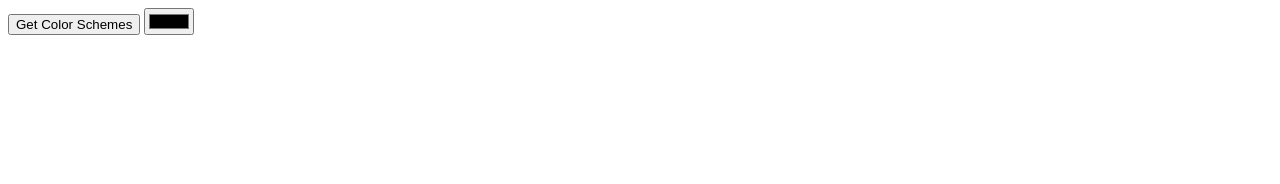
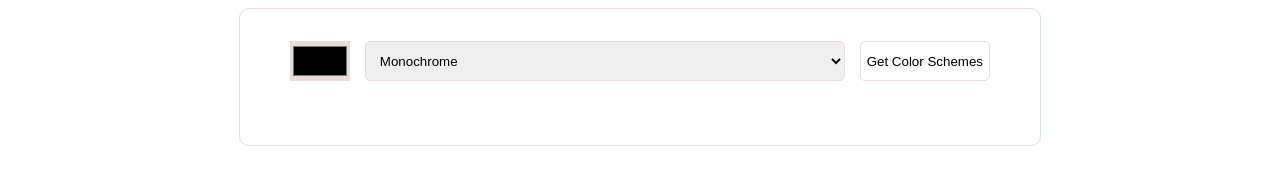
Before and after one commit to TravisHaynie/color-scheme-generator, a plain HTML site: page index.html in a window 1280 px wide. Drawn offline with Linux system fonts and the light colour scheme.

Commit message:
added more html css and js

```diff
--- a/index.html
+++ b/index.html
@@ -7,12 +7,23 @@
     <link rel="stylesheet" href="styles.css"></link>
 </head>
 <body>
-    <header>
-        <button id="button" type="button" title="button">Get Color Schemes</button>
-        <input id="input" type="color" title="input">
-    </header>
-    <main id="main-content" class="flex">
-    </main>
-    <script src="/index.js"></script>
+    <section class="max-width">
+        <header class="header">
+            <input id="input" type="color" title="input" class="color-box">
+            <select name="Schemes" type="box" id="mode-select" title="Schemes" class="drop-down-menu">
+                <option value="monochrome">Monochrome</option>
+                <option value="monochrome-dark">Monochrome-Dark</option>
+                <option value="monochrome-light">Monochrome-Light</option>
+                <option value="analogic">Analogic</option>
+                <option value="complement">Complement</option>
+                <option value="analogic-complement">Analogic-Complement</option>
+            </select>
+            <button id="button" type="button" title="button" class="get-schemes-btn">Get Color Schemes</button>
+        </header>
+        <main id="main-content" class="flex">
+        </main>
+        <section id="hex-value" class="hex-value"></section>
+        <script src="/index.js"></script>
+    </section>
 </body>
 </html>
--- a/index.js
+++ b/index.js
@@ -1,40 +1,39 @@
+
+
 const mainEL = document.getElementById("main-content");
 const colorSchemeButton =document.getElementById("button");
+const hexValuesEl = document.getElementById('hex-value');
+
 colorSchemeButton.addEventListener('click', function(e) {
-    e.preventDefault();
-        fetchColorScheme()
-
-
+    e.preventDefault()
+    fetchColorScheme()
 })
 
 function fetchColorScheme() {
-
     const inputColor = document.getElementById("input");
     const oneHex = inputColor.value.slice(1);
+    const schemeMode = document.getElementById('mode-select');
+    const mode = schemeMode.value;
 
-
-    fetch(`https://www.thecolorapi.com/scheme?hex=${oneHex}`)
+    fetch(`https://www.thecolorapi.com/scheme?hex=${oneHex}&mode=${mode}`)
     .then(response => response.json())
     .then(data => {
         mainEL.innerHTML = '';
+        hexValuesEl.innerHTML = '';
 
         for(let color of data.colors) {
-            console.log(color)
-            const hexValue = color.hex.value
+            const hexValue = color.hex.value;
             const nameValue = color.name.value;
-            const div = document.createElement('div');
-            div.classList.add('color-list')
-            div.style.backgroundColor = hexValue
-            div.style.height ='500px'
-            div.innerText = `${nameValue}`
+            const div1 = document.createElement('div');
+            div1.classList.add('color-list');
+            div1.style.backgroundColor = hexValue;
+            div1.style.height ='500px';
+            div1.innerText = `${nameValue}`;
+            mainEL.appendChild(div1);
 
-
-
-
-            mainEL.appendChild(div)
-
-
-
+            const div2 = document.createElement('div');
+            div2.innerText = `${hexValue}`;
+            hexValuesEl.appendChild(div2);
         }
     })
 }
--- a/styles.css
+++ b/styles.css
@@ -1,5 +1,51 @@
+/* body */
+.max-width {
+    max-width: 800px;
+    min-width: 600px;
+    border:1px solid rgb(232, 219, 219);
+    border-radius: 10px;
+    margin: auto;
+}
 
+/* header CSS */
+.header {
+    display: flex;
+    justify-content: space-between;
+    padding: 2em 0;
+}
+.get-schemes-btn {
+    background-color: white;
+    border:1px solid rgb(232, 219, 219);
+    border-radius: 5px;
+    margin-right: 50px;
+}
+
+.drop-down-menu {
+    width: 60%;
+    padding: 10px;
+    border:1px solid rgb(232, 219, 219);
+    border-radius: 5px;
+}
+
+.color-box {
+    background-color: rgb(232, 219, 219);
+    border:1px solid rgb(232, 219, 219);
+    padding: 0;
+    block-size: 40px;
+    inline-size: 60px;
+    margin-left: 50px;
+}
+
+/* main  CSS*/
 #main-content {
     display: grid;
     grid-template-columns: repeat(5, 1fr);
 }
+
+/* hex values */
+.hex-value {
+    display: grid;
+    grid-template-columns: repeat(5, 1fr);
+    text-align: center;
+    padding: 1em 0;
+}
```
